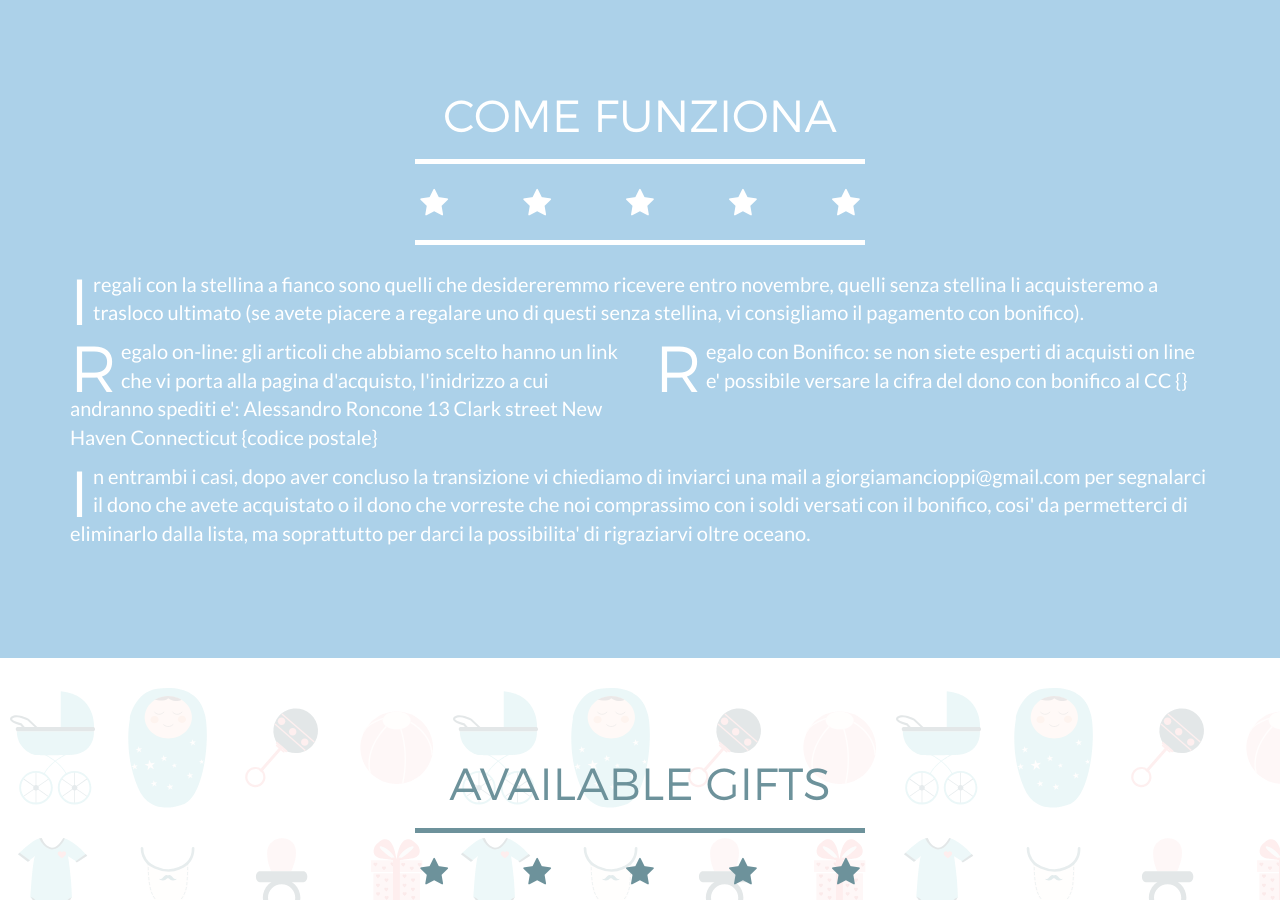
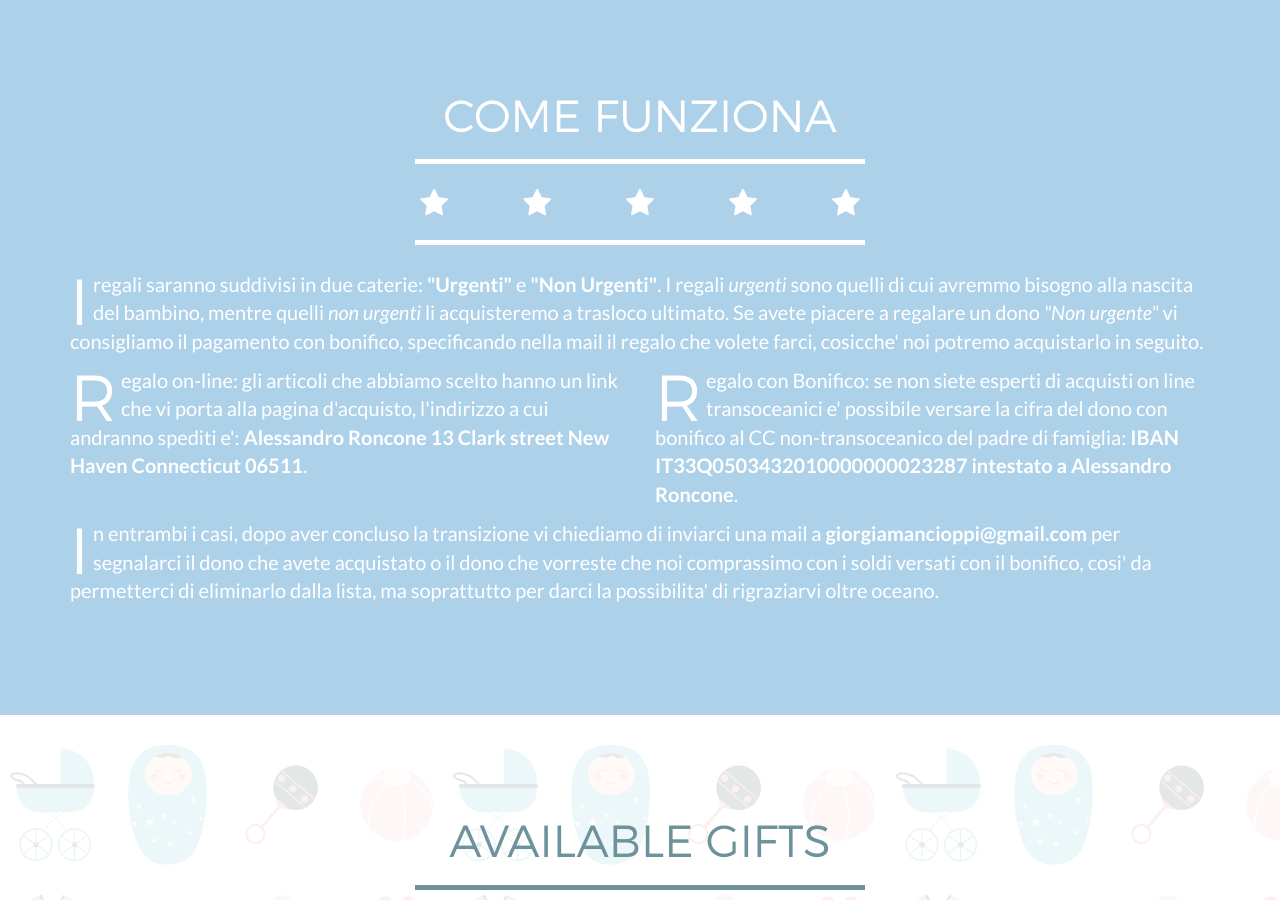
Before and after one commit to alecive/lista-bimbo-roncioppi, a Jekyll site: the page built from index.html, in a window 1280 px wide and 900 px high, scrolled down 1766 px. Built offline with Jekyll 4.4.1, drawn with Linux system fonts in a browser that asks for light colours.

Commit message:
Updated how to

```diff
--- a/_includes/how_to.html
+++ b/_includes/how_to.html
@@ -9,20 +9,20 @@
             </div>
             <div class="row">
                 <div class="col-lg-12">
-                    <p> I regali con la stellina a fianco sono quelli che desidereremmo ricevere entro novembre, quelli senza stellina li acquisteremo a trasloco ultimato (se avete piacere a regalare uno di questi senza stellina, vi consigliamo il pagamento con bonifico).</p>
+                    <p> I regali saranno suddivisi in due caterie: <b>"Urgenti"</b> e <b>"Non Urgenti"</b>. I regali <i>urgenti</i> sono quelli di cui avremmo bisogno alla nascita del bambino, mentre quelli <i>non urgenti</i> li acquisteremo a trasloco ultimato. Se avete piacere a regalare un dono <i>"Non urgente"</i> vi consigliamo il pagamento con bonifico, specificando nella mail il regalo che volete farci, cosicche' noi potremo acquistarlo in seguito.</p>
                 </div>
             </div>
             <div class="row">
                 <div class="col-lg-6">
-                    <p> Regalo on-line: gli articoli che abbiamo scelto hanno un link che vi porta alla pagina d'acquisto, l'inidrizzo a cui andranno spediti e': Alessandro Roncone 13 Clark street New Haven Connecticut {codice postale} </p>
+                    <p> Regalo on-line: gli articoli che abbiamo scelto hanno un link che vi porta alla pagina d'acquisto, l'indirizzo a cui andranno spediti e': <b>Alessandro Roncone 13 Clark street New Haven Connecticut 06511</b>.</p>
                 </div>
                 <div class="col-lg-6">
-                    <p> Regalo con Bonifico: se non siete esperti di acquisti on line e' possibile versare la cifra del dono con bonifico al CC {} </p>
+                    <p> Regalo con Bonifico: se non siete esperti di acquisti on line transoceanici e' possibile versare la cifra del dono con bonifico al CC non-transoceanico del padre di famiglia: <b>IBAN IT33Q0503432010000000023287 intestato a Alessandro Roncone</b>. </p>
                 </div>
             </div>
             <div class="row">
                 <div class="col-lg-12">
-                    <p> In entrambi i casi, dopo aver concluso la transizione vi chiediamo di inviarci una mail a giorgiamancioppi@gmail.com per segnalarci il dono che avete acquistato o il dono che vorreste che noi comprassimo con i soldi versati con il bonifico, cosi' da permetterci di eliminarlo dalla lista, ma soprattutto per darci la possibilita' di rigraziarvi oltre oceano.</p>
+                    <p> In entrambi i casi, dopo aver concluso la transizione vi chiediamo di inviarci una mail a <b>giorgiamancioppi@gmail.com</b> per segnalarci il dono che avete acquistato o il dono che vorreste che noi comprassimo con i soldi versati con il bonifico, cosi' da permetterci di eliminarlo dalla lista, ma soprattutto per darci la possibilita' di rigraziarvi oltre oceano.</p>
                 </div>
             </div>
         </div>
```
